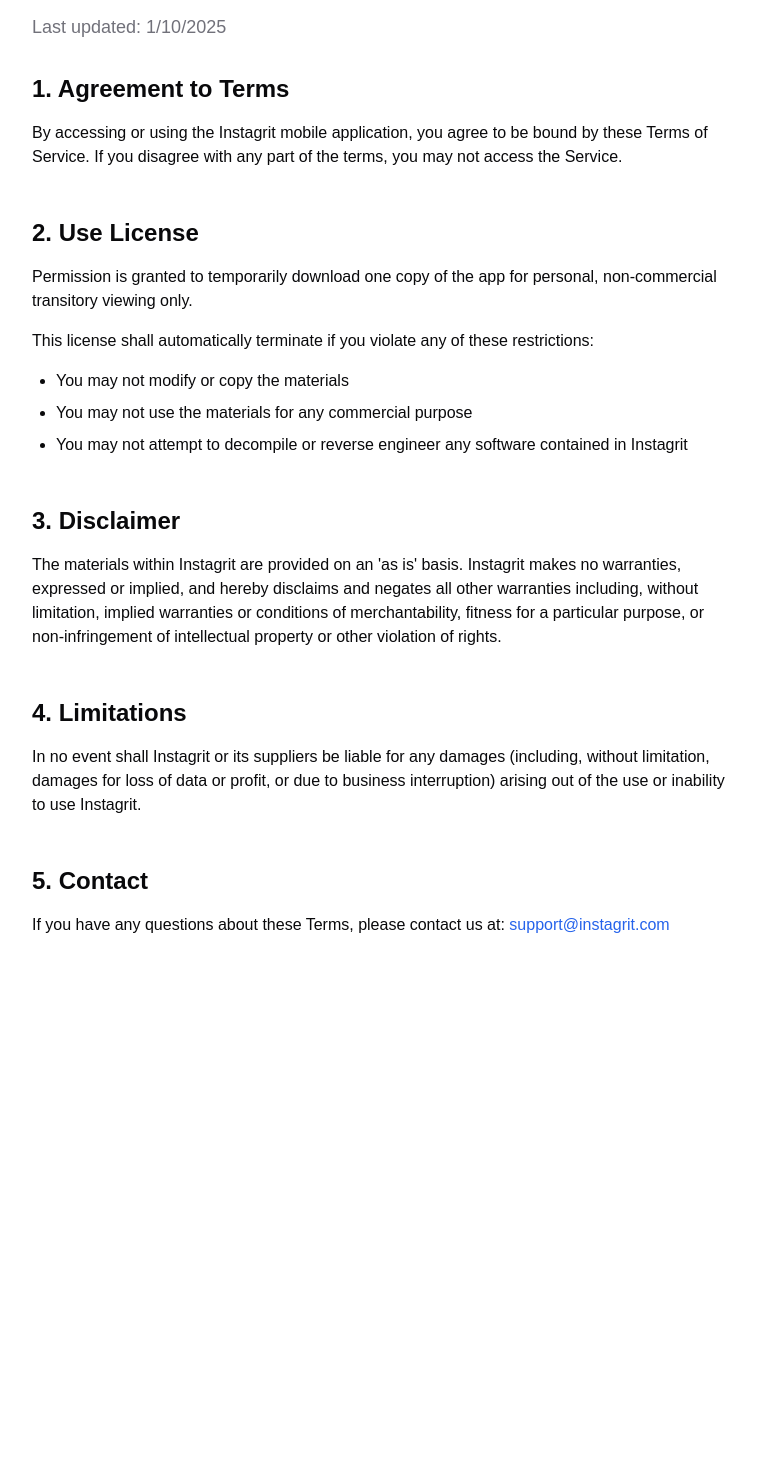
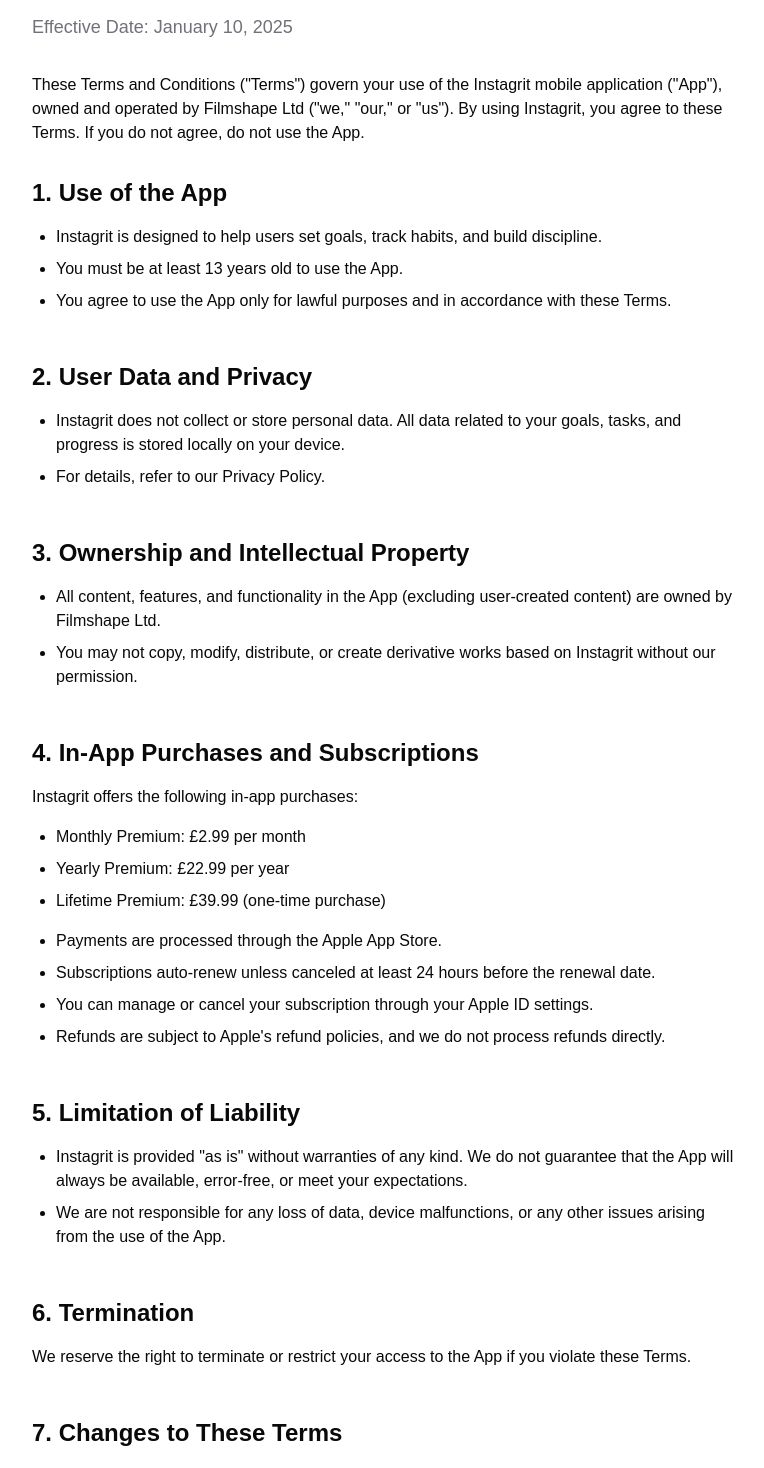
Before and after one commit to Efesop/instagritlp, a Next.js app: page /terms in a window 1280 px wide. Shown: the part 240-1708 px from the top of the page, without its empty margins (256-1020 px from the left). Before the commit the page ends 1289 px from the top, so only its background shows below. Built offline with nearby package versions, Linux system fonts and the light colour scheme.

Commit message:
added privacy and terms pages and socials

```diff
--- a/app/privacy/page.tsx
+++ b/app/privacy/page.tsx
@@ -20,52 +20,79 @@
 
           <div className="prose prose-zinc max-w-none">
             <p className="text-lg text-zinc-500 mb-8">
-              Last updated: {new Date().toLocaleDateString()}
+              Effective Date: January 10, 2025
             </p>
 
             <section className="mb-12">
-              <h2 className="text-2xl font-semibold mb-4">Introduction</h2>
+              <h2 className="text-2xl font-semibold mb-4">1. Introduction</h2>
               <p>
-                At Instagrit, we take your privacy seriously. This Privacy Policy explains how we collect,
-                use, disclose, and safeguard your information when you use our mobile application.
+                Welcome to Instagrit, a mobile application designed to help users set goals, track habits, and build discipline.
+                This Privacy Policy outlines how Filmshape Ltd ("we," "our," or "us") collects, uses, discloses, and protects
+                your information when you use the Instagrit app ("App").
               </p>
             </section>
 
             <section className="mb-12">
-              <h2 className="text-2xl font-semibold mb-4">Information We Collect</h2>
-              <ul className="list-disc pl-6 space-y-2">
-                <li>Account information (email, name)</li>
-                <li>Usage data and activity</li>
-                <li>Device information</li>
-                <li>Task and habit tracking data</li>
-              </ul>
-            </section>
-
-            <section className="mb-12">
-              <h2 className="text-2xl font-semibold mb-4">How We Use Your Information</h2>
-              <ul className="list-disc pl-6 space-y-2">
-                <li>To provide and maintain our Service</li>
-                <li>To notify you about changes to our Service</li>
-                <li>To provide customer support</li>
-                <li>To gather analysis or valuable information to improve our Service</li>
-              </ul>
-            </section>
-
-            <section className="mb-12">
-              <h2 className="text-2xl font-semibold mb-4">Data Security</h2>
+              <h2 className="text-2xl font-semibold mb-4">2. Information We Collect</h2>
               <p>
-                We implement appropriate technical and organizational security measures to protect
-                your personal information against unauthorized access, alteration, disclosure, or destruction.
+                We are committed to protecting your privacy and minimizing data collection. As of the effective date,
+                we do not collect any personal data from users of the Instagrit app. All data related to your goals,
+                tasks, and progress is stored locally on your device and is not transmitted to our servers or any third parties.
               </p>
             </section>
 
             <section className="mb-12">
-              <h2 className="text-2xl font-semibold mb-4">Contact Us</h2>
+              <h2 className="text-2xl font-semibold mb-4">3. Data Security</h2>
               <p>
-                If you have any questions about this Privacy Policy, please contact us at:{" "}
-                <Link href="mailto:support@instagrit.com" className="text-blue-600 hover:text-blue-700">
-                  support@instagrit.com
-                </Link>
+                We implement appropriate technical and organizational measures to protect the data stored on your device
+                from unauthorized access, alteration, disclosure, or destruction. However, please be aware that no security
+                measures are entirely foolproof, and we cannot guarantee absolute security.
+              </p>
+            </section>
+
+            <section className="mb-12">
+              <h2 className="text-2xl font-semibold mb-4">4. Third-Party Services</h2>
+              <p>
+                Instagrit does not integrate with third-party services that collect user data. However, the App is
+                available for download through the Apple App Store, which may collect certain information as described
+                in Apple's Privacy Policy. We encourage you to review Apple's policies to understand their data
+                collection practices.
+              </p>
+            </section>
+
+            <section className="mb-12">
+              <h2 className="text-2xl font-semibold mb-4">5. Children's Privacy</h2>
+              <p>
+                Our App is not intended for use by children under the age of 13. We do not knowingly collect personal
+                information from children under 13. If we become aware that we have inadvertently collected such
+                information, we will take steps to delete it promptly.
+              </p>
+            </section>
+
+            <section className="mb-12">
+              <h2 className="text-2xl font-semibold mb-4">6. Changes to This Privacy Policy</h2>
+              <p>
+                We may update this Privacy Policy from time to time. Any changes will be effective immediately upon
+                posting the updated policy within the App. We encourage you to review this policy periodically to
+                stay informed about our data practices.
+              </p>
+            </section>
+
+            <section className="mb-12">
+              <h2 className="text-2xl font-semibold mb-4">7. Contact Us</h2>
+              <p>
+                If you have any questions or concerns about this Privacy Policy or our data practices, please contact us at:
+              </p>
+              <p className="mt-4">
+                Filmshape Ltd<br />
+                Email: <Link href="mailto:ollie@instagrit.com" className="text-blue-600 hover:text-blue-700">
+                  ollie@instagrit.com
+                </Link><br />
+                Address: 9 church road, Redditch B966eh
+              </p>
+              <p className="mt-4">
+                By using the Instagrit app, you acknowledge that you have read and understood this Privacy Policy
+                and agree to its terms.
               </p>
             </section>
           </div>
--- a/app/terms/page.tsx
+++ b/app/terms/page.tsx
@@ -20,58 +20,86 @@
 
           <div className="prose prose-zinc max-w-none">
             <p className="text-lg text-zinc-500 mb-8">
-              Last updated: {new Date().toLocaleDateString()}
+              Effective Date: January 10, 2025
+            </p>
+
+            <p className="mb-8">
+              These Terms and Conditions ("Terms") govern your use of the Instagrit mobile application ("App"),
+              owned and operated by Filmshape Ltd ("we," "our," or "us"). By using Instagrit, you agree to these Terms.
+              If you do not agree, do not use the App.
             </p>
 
             <section className="mb-12">
-              <h2 className="text-2xl font-semibold mb-4">1. Agreement to Terms</h2>
-              <p>
-                By accessing or using the Instagrit mobile application, you agree to be bound by these Terms of Service.
-                If you disagree with any part of the terms, you may not access the Service.
-              </p>
-            </section>
-
-            <section className="mb-12">
-              <h2 className="text-2xl font-semibold mb-4">2. Use License</h2>
-              <p>
-                Permission is granted to temporarily download one copy of the app for personal,
-                non-commercial transitory viewing only.
-              </p>
-              <p className="mt-4">This license shall automatically terminate if you violate any of these restrictions:</p>
-              <ul className="list-disc pl-6 space-y-2 mt-4">
-                <li>You may not modify or copy the materials</li>
-                <li>You may not use the materials for any commercial purpose</li>
-                <li>You may not attempt to decompile or reverse engineer any software contained in Instagrit</li>
+              <h2 className="text-2xl font-semibold mb-4">1. Use of the App</h2>
+              <ul className="list-disc pl-6 space-y-2">
+                <li>Instagrit is designed to help users set goals, track habits, and build discipline.</li>
+                <li>You must be at least 13 years old to use the App.</li>
+                <li>You agree to use the App only for lawful purposes and in accordance with these Terms.</li>
               </ul>
             </section>
 
             <section className="mb-12">
-              <h2 className="text-2xl font-semibold mb-4">3. Disclaimer</h2>
-              <p>
-                The materials within Instagrit are provided on an 'as is' basis. Instagrit makes no
-                warranties, expressed or implied, and hereby disclaims and negates all other warranties
-                including, without limitation, implied warranties or conditions of merchantability,
-                fitness for a particular purpose, or non-infringement of intellectual property or
-                other violation of rights.
-              </p>
+              <h2 className="text-2xl font-semibold mb-4">2. User Data and Privacy</h2>
+              <ul className="list-disc pl-6 space-y-2">
+                <li>Instagrit does not collect or store personal data. All data related to your goals, tasks, and progress is stored locally on your device.</li>
+                <li>For details, refer to our Privacy Policy.</li>
+              </ul>
             </section>
 
             <section className="mb-12">
-              <h2 className="text-2xl font-semibold mb-4">4. Limitations</h2>
-              <p>
-                In no event shall Instagrit or its suppliers be liable for any damages (including,
-                without limitation, damages for loss of data or profit, or due to business interruption)
-                arising out of the use or inability to use Instagrit.
-              </p>
+              <h2 className="text-2xl font-semibold mb-4">3. Ownership and Intellectual Property</h2>
+              <ul className="list-disc pl-6 space-y-2">
+                <li>All content, features, and functionality in the App (excluding user-created content) are owned by Filmshape Ltd.</li>
+                <li>You may not copy, modify, distribute, or create derivative works based on Instagrit without our permission.</li>
+              </ul>
             </section>
 
             <section className="mb-12">
-              <h2 className="text-2xl font-semibold mb-4">5. Contact</h2>
-              <p>
-                If you have any questions about these Terms, please contact us at:{" "}
-                <Link href="mailto:support@instagrit.com" className="text-blue-600 hover:text-blue-700">
-                  support@instagrit.com
-                </Link>
+              <h2 className="text-2xl font-semibold mb-4">4. In-App Purchases and Subscriptions</h2>
+              <p>Instagrit offers the following in-app purchases:</p>
+              <ul className="list-disc pl-6 space-y-2 mt-4">
+                <li>Monthly Premium: £2.99 per month</li>
+                <li>Yearly Premium: £22.99 per year</li>
+                <li>Lifetime Premium: £39.99 (one-time purchase)</li>
+              </ul>
+              <ul className="list-disc pl-6 space-y-2 mt-4">
+                <li>Payments are processed through the Apple App Store.</li>
+                <li>Subscriptions auto-renew unless canceled at least 24 hours before the renewal date.</li>
+                <li>You can manage or cancel your subscription through your Apple ID settings.</li>
+                <li>Refunds are subject to Apple's refund policies, and we do not process refunds directly.</li>
+              </ul>
+            </section>
+
+            <section className="mb-12">
+              <h2 className="text-2xl font-semibold mb-4">5. Limitation of Liability</h2>
+              <ul className="list-disc pl-6 space-y-2">
+                <li>Instagrit is provided "as is" without warranties of any kind. We do not guarantee that the App will always be available, error-free, or meet your expectations.</li>
+                <li>We are not responsible for any loss of data, device malfunctions, or any other issues arising from the use of the App.</li>
+              </ul>
+            </section>
+
+            <section className="mb-12">
+              <h2 className="text-2xl font-semibold mb-4">6. Termination</h2>
+              <p>We reserve the right to terminate or restrict your access to the App if you violate these Terms.</p>
+            </section>
+
+            <section className="mb-12">
+              <h2 className="text-2xl font-semibold mb-4">7. Changes to These Terms</h2>
+              <p>We may update these Terms from time to time. Any changes will be posted in the App and will take effect immediately.</p>
+            </section>
+
+            <section className="mb-12">
+              <h2 className="text-2xl font-semibold mb-4">8. Contact Information</h2>
+              <p>If you have any questions about these Terms, contact us at:</p>
+              <p className="mt-4">
+                Filmshape Ltd<br />
+                Email: <Link href="mailto:ollie@instagrit.com" className="text-blue-600 hover:text-blue-700">
+                  ollie@instagrit.com
+                </Link><br />
+                Address: 9 church road, redditch, b966eh
+              </p>
+              <p className="mt-4">
+                By using Instagrit, you acknowledge that you have read, understood, and agreed to these Terms.
               </p>
             </section>
           </div>
```
Also changed, not shown: app/page.tsx (+31 -2 lines).
